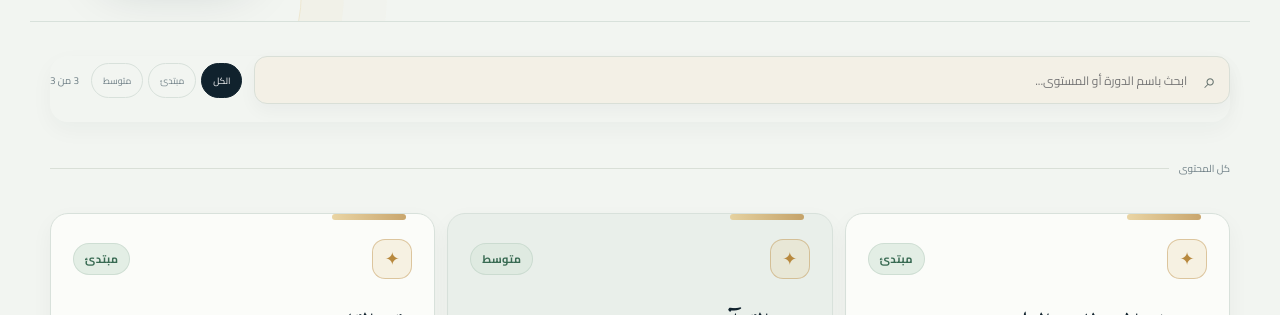
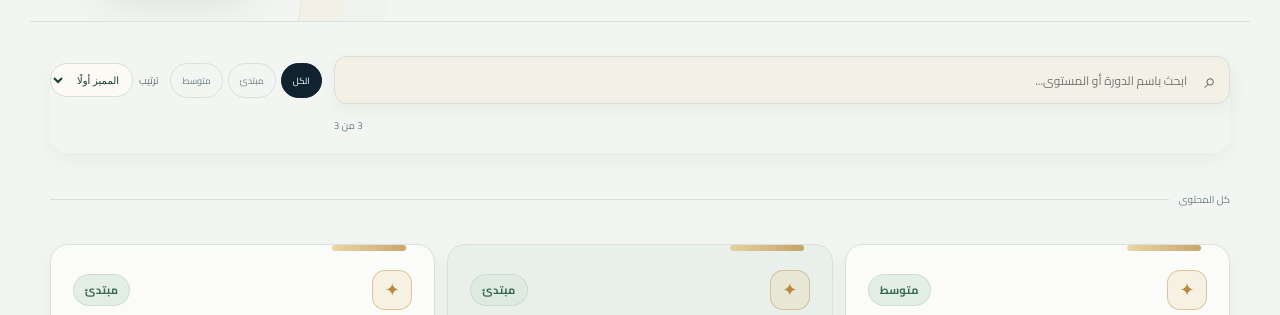
Before and after one commit to ismailahmednaguib/ismail-academy, a Next.js app: page /courses in a window 1280 px wide. Shown: the part 485-800 px from the top of the page. Built offline with nearby package versions, Linux system fonts and the light colour scheme; no server answers; the database is empty.

Commit message:
Upgrade discovery, PWA and learner experience

```diff
--- a/app/responsive-polish.css
+++ b/app/responsive-polish.css
@@ -127,4 +127,14 @@ body:not(:has(.nexus-site)) .article-body, body:not(:has(.nexus-site)) .detail-b
 .media-player-toolbar button{border:1px solid color-mix(in srgb,var(--accent) 36%,var(--line));border-radius:999px;background:var(--paper);color:var(--accent);padding:8px 11px;font-size:10px;font-weight:800;cursor:pointer}
 .media-player-toolbar button:hover{background:var(--accent);color:var(--paper)}
 .media-player-shell .lesson-video,.media-player-shell .lesson-audio{display:block;width:100%;margin:0}
+.content-browser-sort{display:flex;align-items:center;gap:6px;white-space:nowrap;color:var(--muted);font-size:10px}
+.content-browser-sort select{min-height:34px;padding:0 9px;border:1px solid var(--line);border-radius:999px;background:var(--paper);color:var(--ink);font-size:10px;outline:0}
+.content-browser-sort select:focus-visible{outline:3px solid color-mix(in srgb,var(--accent) 70%,white);outline-offset:2px}
+.content-browser-clear{min-height:34px;padding:0 11px;border:1px solid color-mix(in srgb,var(--accent) 40%,var(--line));border-radius:999px;background:transparent;color:var(--accent);font-size:10px;font-weight:800;cursor:pointer}
+.content-browser-clear:hover{background:var(--accent);color:var(--paper)}
+.pwa-install-button{position:fixed;right:18px;bottom:18px;z-index:80;display:inline-flex;align-items:center;gap:7px;min-height:42px;padding:0 14px;border:1px solid color-mix(in srgb,var(--accent) 50%,var(--line));border-radius:999px;background:var(--ink);color:var(--paper);box-shadow:0 14px 32px rgba(16,45,53,.2);font-size:11px;font-weight:900;cursor:pointer}
+.pwa-install-button span{display:grid;place-items:center;width:20px;height:20px;border-radius:50%;background:var(--accent);color:var(--ink);font-size:16px;line-height:1}
+.pwa-install-button:hover{transform:translateY(-2px);background:var(--accent);color:var(--ink)}
 @media(max-width:430px){.media-player-shell{padding:9px;border-radius:16px}.media-player-toolbar{align-items:flex-start;flex-direction:column;gap:7px}.media-player-toolbar button{width:100%;min-height:40px}}
+@media(max-width:650px){.content-browser-sort{justify-content:space-between}.content-browser-sort select,.content-browser-clear{min-height:40px}.content-browser-clear{width:100%}}
+@media(max-width:650px){.pwa-install-button{right:12px;bottom:calc(70px + env(safe-area-inset-bottom));max-width:calc(100% - 24px);min-height:44px}}
--- a/components/ContentBrowser.tsx
+++ b/components/ContentBrowser.tsx
@@ -18,6 +18,7 @@ type Props = {
 export default function ContentBrowser({ kind, items, actionLabel, emptyLabel, placeholder, soonLabel }: Props) {
   const [query, setQuery] = useState("");
   const [filter, setFilter] = useState("الكل");
+  const [sort, setSort] = useState<"featured" | "alpha">("featured");
   const filters = useMemo(() => {
     if (kind === "courses") return ["الكل", ...Array.from(new Set(items.map((row) => row[3]).filter(Boolean)))];
     if (kind === "articles") return ["الكل", ...Array.from(new Set(items.map((row) => row[1]).filter(Boolean)))];
@@ -25,17 +26,30 @@ export default function ContentBrowser({ kind, items, actionLabel, emptyLabel, p
   }, [items, kind]);
   const filtered = useMemo(() => {
     const normalized = query.trim().toLocaleLowerCase("ar");
-    return items.filter((row) => {
+    const matches = items.filter((row) => {
       const filterValue = kind === "courses" ? row[3] : kind === "articles" ? row[1] : "الكل";
       const matchesFilter = filter === "الكل" || filterValue === filter;
       return matchesFilter && (!normalized || row.join(" ").toLocaleLowerCase("ar").includes(normalized));
     });
-  }, [filter, items, kind, query]);
+    return [...matches].sort((left, right) => {
+      if (sort === "featured" && (kind === "courses" || kind === "articles")) {
+        const featuredColumn = kind === "courses" ? 5 : 5;
+        const featuredDiff = Number(right[featuredColumn] !== "false") - Number(left[featuredColumn] !== "false");
+        if (featuredDiff !== 0) return featuredDiff;
+      }
+      return (left[0] ?? "").localeCompare(right[0] ?? "", "ar");
+    });
+  }, [filter, items, kind, query, sort]);
+
+  const hasFilters = Boolean(query.trim()) || filter !== "الكل" || sort !== "featured";
+  const clearFilters = () => { setQuery(""); setFilter("الكل"); setSort("featured"); };
 
   return <div className={`content-browser browser-${kind}`}>
     <div className="content-browser-toolbar">
       <label className="content-browser-search"><span aria-hidden="true">⌕</span><input value={query} onChange={(event) => setQuery(event.target.value)} placeholder={placeholder} aria-label={placeholder} /></label>
       {filters.length > 0 && <div className="content-browser-filters" aria-label="تصفية المحتوى">{filters.map((value) => <button type="button" className={filter === value ? "active" : ""} key={value} onClick={() => setFilter(value)}>{value}</button>)}</div>}
+      <label className="content-browser-sort"><span>ترتيب</span><select value={sort} onChange={(event) => setSort(event.target.value as "featured" | "alpha")} aria-label="ترتيب المحتوى"><option value="featured">المميز أولًا</option><option value="alpha">أبجديًا</option></select></label>
+      {hasFilters && <button type="button" className="content-browser-clear" onClick={clearFilters}>مسح</button>}
       <span className="content-browser-count">{filtered.length} من {items.length}</span>
     </div>
     <div className="content-browser-summary"><span>{query || filter !== "الكل" ? "نتائج مطابقة" : "كل المحتوى"}</span><i /></div>
--- a/components/PwaRegister.tsx
+++ b/components/PwaRegister.tsx
@@ -1,12 +1,38 @@
 "use client";
 
-import { useEffect } from "react";
+import { useEffect, useState } from "react";
+
+type InstallPromptEvent = Event & {
+  prompt: () => Promise<void>;
+  userChoice: Promise<{ outcome: "accepted" | "dismissed" }>;
+};
 
 export default function PwaRegister() {
+  const [installEvent, setInstallEvent] = useState<InstallPromptEvent | null>(null);
+  const [installed, setInstalled] = useState(false);
   useEffect(() => {
     if (!("serviceWorker" in navigator)) return;
     navigator.serviceWorker.register("/sw.js").catch(() => undefined);
+    const standalone = window.matchMedia("(display-mode: standalone)").matches || (navigator as Navigator & { standalone?: boolean }).standalone === true;
+    const initialTimer = window.setTimeout(() => setInstalled(standalone), 0);
+    const onBeforeInstall = (event: Event) => {
+      event.preventDefault();
+      setInstallEvent(event as InstallPromptEvent);
+    };
+    const onInstalled = () => { setInstalled(true); setInstallEvent(null); };
+    window.addEventListener("beforeinstallprompt", onBeforeInstall);
+    window.addEventListener("appinstalled", onInstalled);
+    return () => { window.clearTimeout(initialTimer); window.removeEventListener("beforeinstallprompt", onBeforeInstall); window.removeEventListener("appinstalled", onInstalled); };
   }, []);
 
-  return null;
+  async function install() {
+    if (!installEvent) return;
+    await installEvent.prompt();
+    const choice = await installEvent.userChoice;
+    if (choice.outcome === "accepted") setInstalled(true);
+    setInstallEvent(null);
+  }
+
+  if (!installEvent || installed) return null;
+  return <button type="button" className="pwa-install-button" onClick={() => void install()} aria-label="تثبيت الأكاديمية على جهازك"><span aria-hidden="true">＋</span>ثبّت الأكاديمية</button>;
 }
--- a/public/sw.js
+++ b/public/sw.js
@@ -1,4 +1,4 @@
-const CACHE_NAME = "ismail-academy-shell-v2";
+const CACHE_NAME = "ismail-academy-shell-v3";
 const APP_SHELL = ["/", "/courses", "/lessons", "/articles", "/library", "/search", "/manifest.webmanifest", "/icon.svg"];
 
 self.addEventListener("install", (event) => {
```
